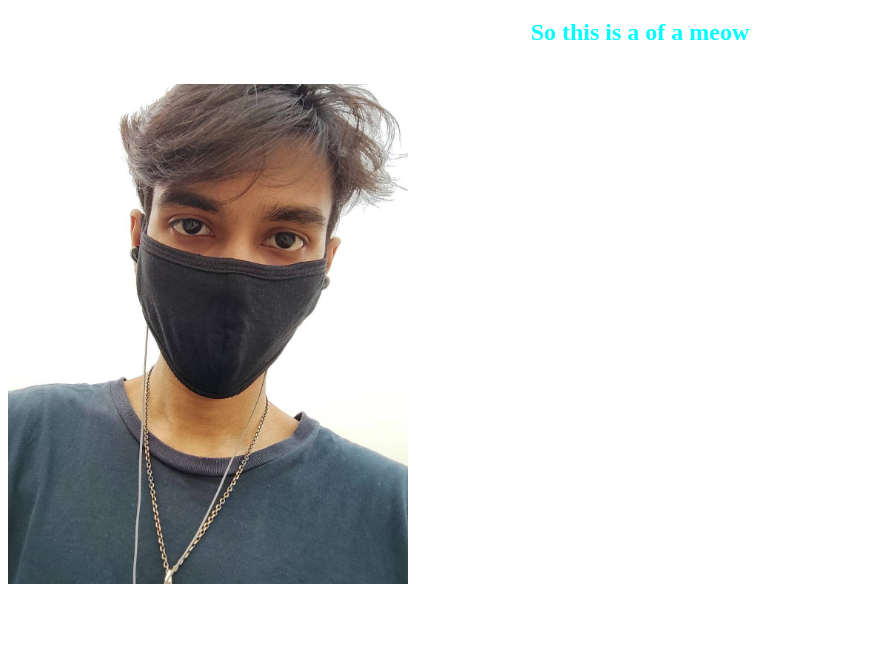
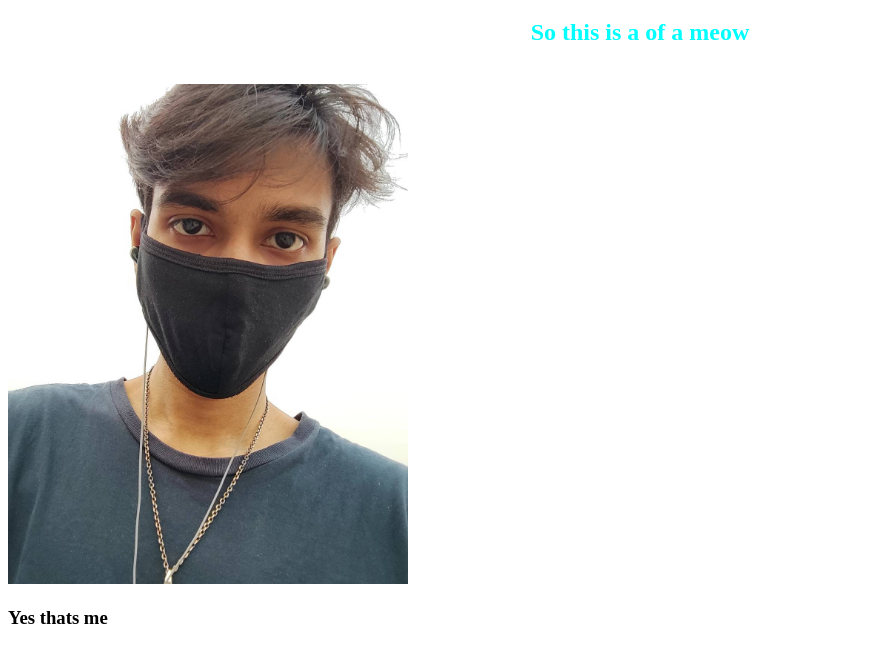
Before and after one commit to RuponGomeZ/third-repo, a plain HTML site: page index.html in a window 1280 px wide. Shown: the part 61-724 px from the top of the page, without its empty margins (0-886 px from the left). Drawn offline with Linux system fonts and the light colour scheme.

Commit message:
vul korsilam

```diff
--- a/index.html
+++ b/index.html
@@ -13,6 +13,7 @@
     <br>
 
     <img src="/Photos/me.jpg" alt="me">
+    <h3>Yes thats me</h3>
 
 
 </body>
```
